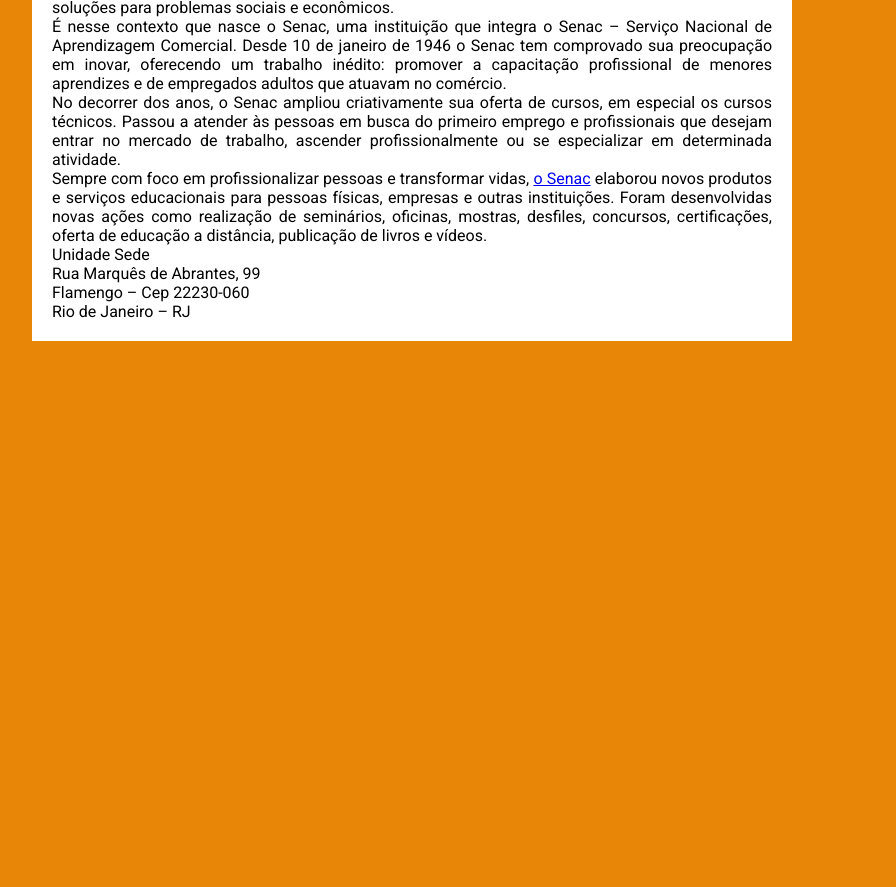
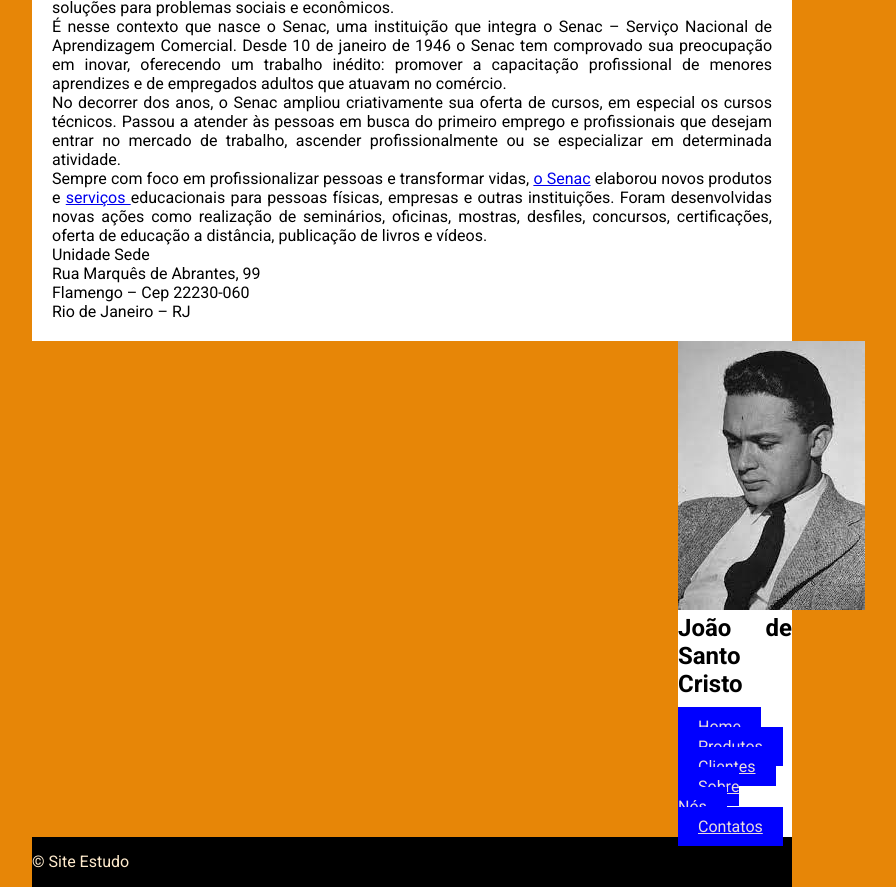
Before and after one commit to murtam99/EstudoSalaDeAula, a plain HTML site: page index.html in a window 1280 px wide. Shown: the part 463-1350 px from the top of the page, without its empty margins (228-1124 px from the left). Before the commit the page ends 804 px from the top, so only its background shows below. Drawn offline with Linux system fonts and the light colour scheme.

Commit message:
Atualização em sala de aula
Atualização em sala de aula

```diff
--- a/estilo/style.css
+++ b/estilo/style.css
@@ -1,9 +1,15 @@
 		* {
 				margin: 0;
-				font-family: Roboto, sans-serif;
+				padding: 0;
+				box-sizing: border-box
             }
 
+			:root{
+				--cor-de-fundo: rgb(231, 143, 7);
+				--cor-secundaria: rgb(255, 255, 255);
+			}
             body{
+				font-family: Roboto, sans-serif;
                 width: 760px;
                 margin: auto;
                 text-align: justify;
@@ -11,12 +17,14 @@
             }
             main {background-color: rgb(255, 255, 255);
                 /* margin:20px; */
-                padding: 20px;
+				padding: 20px;
+				float: left;
             }
-		h1 {
+		main h1 {
 		font-family: Roboto, sans-serif;
 		font-size: 60px;
 		margin:0;
+		text-transform: uppercase;
 		/* Isto é um comentário em CSS*/
 		/* color #0000FFF; hexadecimal */
 		color: rgb(0, 0 , 255);
@@ -25,3 +33,31 @@
 		h2 {
 			font-size: 40px
 		}
+
+		li{
+			background-color: blue;
+			list-style-type: none;
+			display: inline;
+			padding: 10px;
+		}
+
+		li a {
+			display: initial-block;
+			color: rgb(233, 221, 221);
+			padding: 10px;
+			line-height: 20px;
+		}
+
+		footer{
+			height: 50px;
+			line-height: 50px;
+			background-color: black;
+			color: blanchedalmond;
+			clear: both /*left right both*/
+		}
+
+		aside{
+			float: right;
+			width: 15%;
+			background-color: var(--cor-secundaria)
+		}
--- a/index.html
+++ b/index.html
@@ -56,10 +56,13 @@
 		<p>É nesse contexto que nasce o Senac, uma instituição que integra o Senac – Serviço Nacional de Aprendizagem Comercial. Desde 10 de janeiro de 1946 o Senac tem comprovado sua preocupação em inovar, oferecendo um trabalho inédito: promover a capacitação profissional de menores aprendizes e de empregados adultos que atuavam no comércio.</p>
 
 		<p>No decorrer dos anos, o Senac ampliou criativamente sua oferta de cursos, em especial os cursos técnicos. Passou a atender às pessoas em busca do primeiro emprego e profissionais que desejam entrar no mercado de trabalho, ascender profissionalmente ou se especializar em determinada atividade.</p>
+<!-- Endereço absoluto: https://www -->
+<!-- Endereço relativo: -->
+		<p>Sempre com foco em profissionalizar pessoas e transformar vidas, <a href="https://www.rj.senac.br">o Senac</a> elaborou novos produtos e <a href= "#"> serviços </a>educacionais para pessoas físicas, empresas e outras instituições. Foram desenvolvidas novas ações como realização de seminários, oficinas, mostras, desfiles, concursos, certificações, oferta de educação a distância, publicação de livros e vídeos.</p>
 
-		<p>Sempre com foco em profissionalizar pessoas e transformar vidas, <a href="https://www.rj.senac.br">o Senac</a> elaborou novos produtos e serviços educacionais para pessoas físicas, empresas e outras instituições. Foram desenvolvidas novas ações como realização de seminários, oficinas, mostras, desfiles, concursos, certificações, oferta de educação a distância, publicação de livros e vídeos.</p>
-
-
+		<!--ul Lista não ordenadas -->
+		<!-- ol Lista ordenadas -->
+		<!-- li item de ista -->
 
 		<p>Unidade Sede <br>
 		Rua Marquês de Abrantes, 99 <br>
@@ -67,5 +70,26 @@
 		Rio de Janeiro – RJ <br>
 	</p>
 </main>
+<aside>
+<figure>
+<img src="img/Joâo de Santo Cristo.png" alt= "Foto de João de Santo Cristo">
+<!-- caption> Foto de João de Santo Cristo </caption> -->
+</figure>
+<h1>João de Santo Cristo</h1>
+<br>
+<nav>
+		<ul>
+				<li><a href= "#">Home</a></li>
+				<li><a href= "#">Produtos</a></li>
+				<li><a href= "#">Clientes</a></li>
+				<li><a href= "#">Sobre Nós</a></li>
+				<li><a href= "#">Contatos</a></li>
+			</ul>
+</nav>
+</aside>
+<footer>
+	&copy; Site Estudo
+	</footer>
+</footer>
  </body>
 </html>
```
